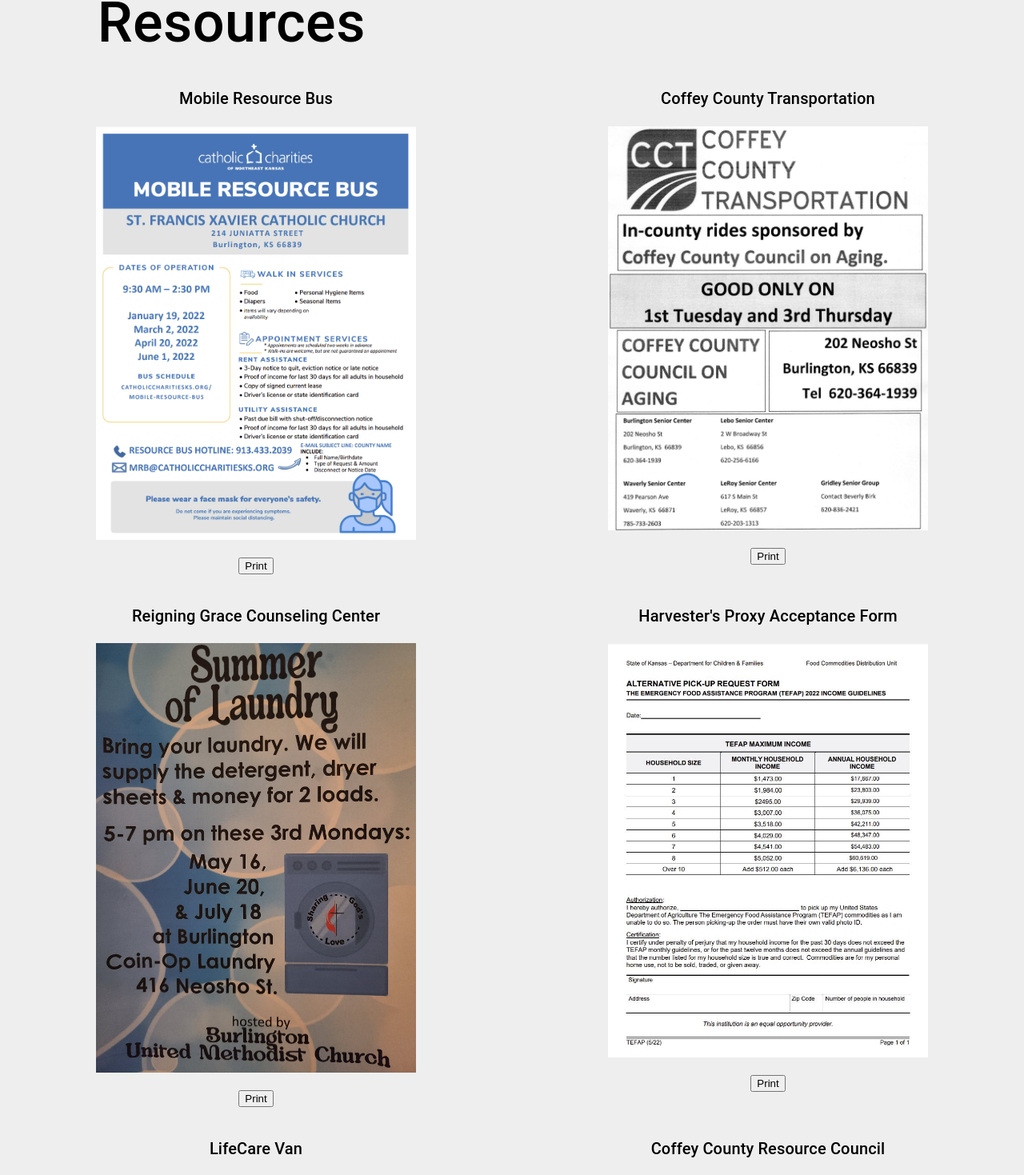
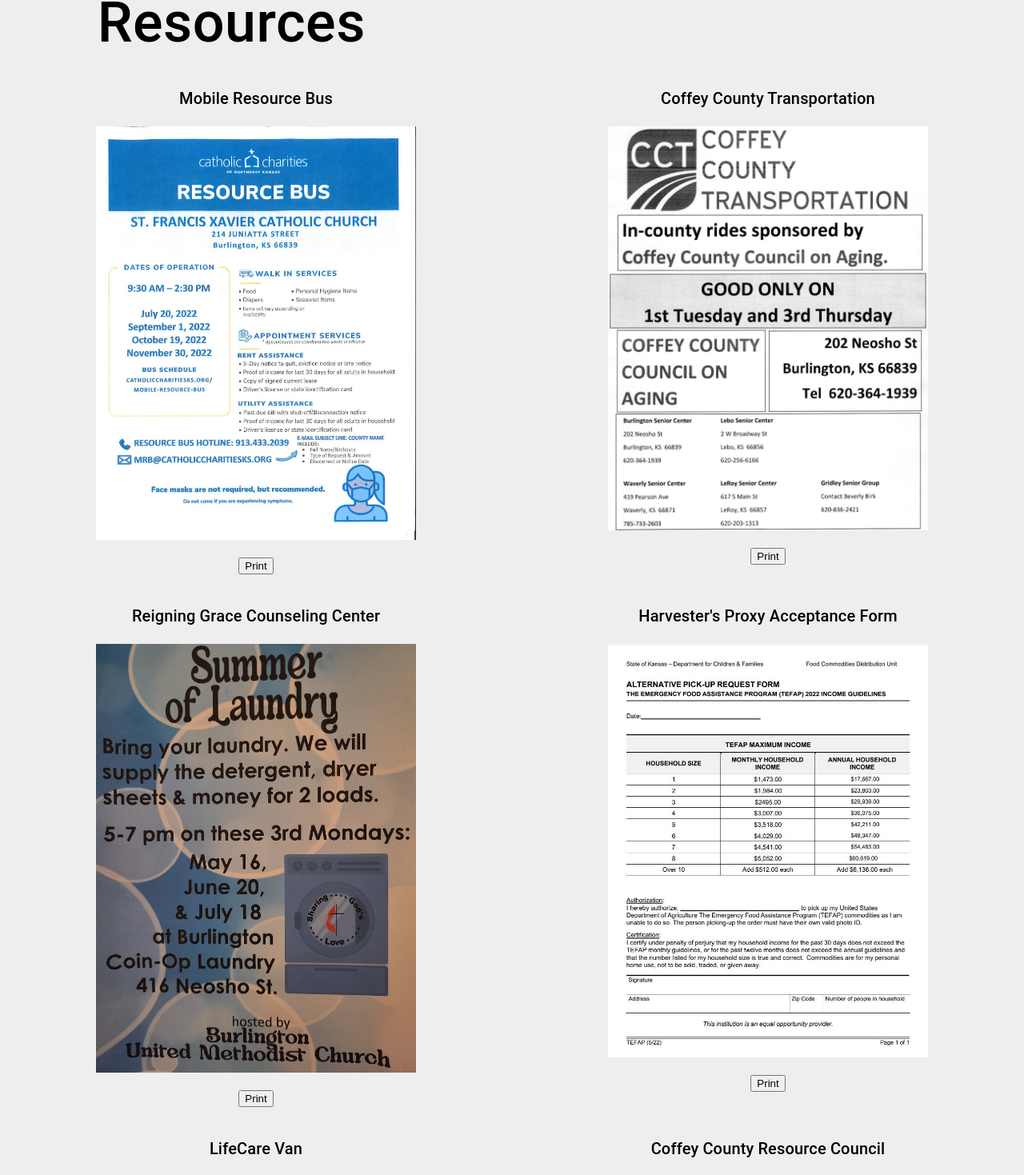
Before and after one commit to LukeHW/Burlington-God-Store-House-Page, a React (Create React App) app in the folder burlington-gsh-page/: page /Resources in a window 1280 px wide. Shown: the part 180-1649 px from the top of the page at 80% size. Built offline with nearby package versions, Linux system fonts and the light colour scheme; a web font is replaced by a local one.

Commit message:
Added content to Resources page

```diff
--- a/burlington-gsh-page/src/components/Pages/Harvesters.jsx
+++ b/burlington-gsh-page/src/components/Pages/Harvesters.jsx
@@ -107,7 +107,7 @@
                   Harvesters comes to Burlington on the 1st Tuesday (6pm-8pm) and 1st Wednesday (12noon-2pm) of the month and is held at God&#39;s Storehouse, 515 Neosho Street.
                 </Typography>
                 <Typography className={classes.contentBodyCloser} variant="h4" component="h4">
-                  If you are unable to pick up your Harvesters food, please print and fill out this <a href='/Harvester&#39;s Info 2.jpg' target='_blank'>proxy form</a> and send it with someone who can pick up your food for you.
+                  If you are unable to pick up your Harvesters food, please print and fill out this <a href='/Harvester&#39;s Info 3.jpg' target='_blank'>proxy form</a> and send it with someone who can pick up your food for you.
                 </Typography>
             </div>
         </Grid>
--- a/burlington-gsh-page/src/components/Pages/Resources.jsx
+++ b/burlington-gsh-page/src/components/Pages/Resources.jsx
@@ -93,8 +93,8 @@
                 <Typography className={classes.resourcesTitle} variant="h4" component="h2" gutterBottom>
                   Mobile Resource Bus
                 </Typography>
-                <a href='/MRB Info.jpg' target='_blank'>
-                  <img className={classes.resources} alt="Mobile Resource Bus Information" border="0" src="/MRB Info.jpg" />
+                <a href='/MRB Info 2.jpg' target='_blank'>
+                  <img className={classes.resources} alt="Mobile Resource Bus Information" border="0" src="/MRB Info 2.jpg" />
                 </a>
                 <PrintMRB />
               </Grid>
--- a/burlington-gsh-page/src/components/prints/PrintMRB.jsx
+++ b/burlington-gsh-page/src/components/prints/PrintMRB.jsx
@@ -27,7 +27,7 @@
 
   return (
       <div>
-        <div style={{ overflow: "hidden", height: "0" }}><img alt='' ref={componentRef} src="/MRB Info.jpg" width="100%" height="1000" /></div>
+        <div style={{ overflow: "hidden", height: "0" }}><img alt='' ref={componentRef} src="/MRB Info 2.jpg" width="100%" height="1000" /></div>
         <Hidden xsDown>
           <button type="button" onClick={handlePrint} className={classes.button}>Print</button>
         </Hidden>
```
Also changed, not shown: burlington-gsh-page/public/MRB Info 2.jpg (added), 1 other file (tests, documents, lock files or other folders).
